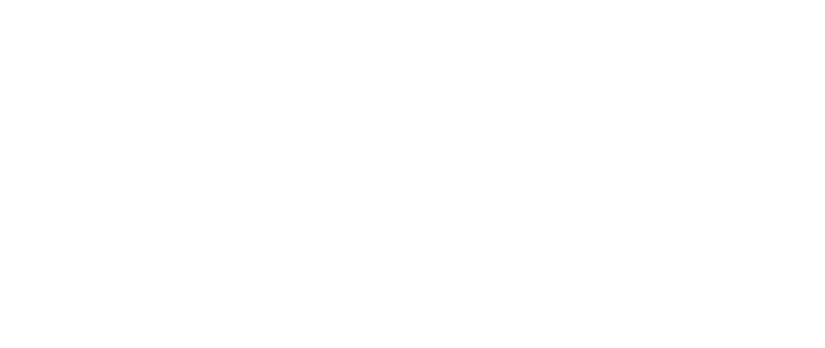
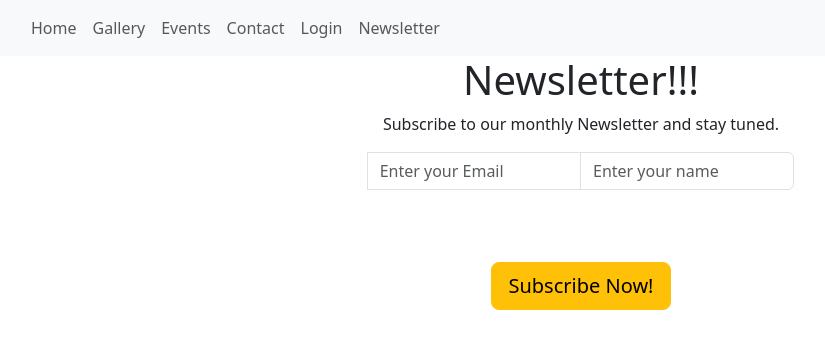
Before and after one commit to ShazebA/olli, a React (Create React App) app in the folder olli/: page /signup in a window 1280 px wide. Before the commit this address had no page. Shown: the top 348 px of the page, without its empty margins (59-884 px from the left). Built offline with nearby package versions, Linux system fonts and the light colour scheme.

Commit message:
Added ability to sign up for newsletter

```diff
--- a/olli/src/App.js
+++ b/olli/src/App.js
@@ -1,9 +1,10 @@
+
 import React from 'react';
 import { BrowserRouter as Router, Route, Link, Routes, Navigate, useLocation } from 'react-router-dom';
 import { Navbar, Nav } from 'react-bootstrap';
 import Container from 'react-bootstrap/Container';
 
-// Assuming these components are defined elsewhere in your project
+
 import Login from './Login';
 import HomePage from './HomePage';
 import EventsPage from './EventsPage';
@@ -11,6 +12,7 @@
 import Contacts from './ContactPage';
 import Gallery from './Gallery';
 import Dashboard from "./Dashboard";
+import NewsletterSignup from './NewsletterSignup';
 
 function setToken(userToken) {
   sessionStorage.setItem('token', JSON.stringify(userToken));
@@ -22,7 +24,7 @@
   return userToken?.accessToken;
 }
 
-// NavigationBar component to use useLocation hook correctly
+
 function NavigationBar() {
   const location = useLocation();
   const token = getToken();
@@ -39,6 +41,7 @@
               <Nav.Link as={Link} to="/events">Events</Nav.Link>
               <Nav.Link as={Link} to="/contact">Contact</Nav.Link>
               {!token && <Nav.Link as={Link} to="/login">Login</Nav.Link>}
+              <Nav.Link as={Link} to="/signup">Newsletter</Nav.Link>
             </Nav>
           </Navbar.Collapse>
         </Container>
@@ -51,7 +54,7 @@
   return (
     <>
       <Routes>
-        {/* NavigationBar is included outside of Routes to ensure it renders independently of the current route */}
+
         <Route path="/" element={<><NavigationBar /><HomePage /></>} />
         <Route path="/login" element={<><NavigationBar /><Login setToken={setToken} /></>} />
         <Route path="/events" element={<><NavigationBar /><EventsPage /></>} />
@@ -59,6 +62,7 @@
         <Route path="/contact" element={<><NavigationBar /><Contacts /></>} />
         <Route path="/gallery" element={<><NavigationBar /><Gallery /></>} />
         <Route path="/dashboard" element={<Dashboard />} />
+        <Route path="/signup" element={<><NavigationBar /><NewsletterSignup /></>} />
       </Routes>
     </>
   );
--- /dev/null
+++ b/olli/src/NewsletterSignup.js
@@ -0,0 +1,71 @@
+import React, { useState } from 'react';
+
+function NewsletterSignup() {
+
+    const [formData, setFormData] = useState({ email: '', name: '' });
+
+  const handleChange = (event) => {
+    const { name, value } = event.target;
+    setFormData(prevState => ({
+      ...prevState,
+      [name]: value
+    }));
+  };
+
+  const handleSubmit = async (event) => {
+    event.preventDefault();
+    let name = formData.name.split(' ')
+    if(!name[1]){
+        name[1] = ''
+    }
+    try {
+      const response = await fetch('http://localhost:3000/api/newsletter/signup', {
+        method: 'POST',
+        headers: {
+          'Content-Type': 'application/json'
+        },
+        body: JSON.stringify({
+          email: formData.email,
+          fName: name[0],
+          lName: name[1]
+        })
+      });
+
+      const data = await response.json();
+
+      if (response.ok) {
+        alert('Signed up for the newsletter successfully!');
+      } else {
+        alert(data.error || 'An error occurred while signing up for the newsletter.');
+      }
+    } catch (err) {
+      console.error('Error:', err);
+      alert('An error occurred while signing up for the newsletter.');
+    }
+  };
+
+  return (
+    <div className="tab-content custom-tab-content" align="center">
+      <div className="subscribe-panel">
+        <h1>Newsletter!!!</h1>
+        <p>Subscribe to our monthly Newsletter and stay tuned.</p>
+
+        <form onSubmit={handleSubmit}>
+          <div className="col-md-4"></div>
+          <div className="col-md-4">
+            <div className="input-group">
+              <span className="input-group-addon"><i className="glyphicon glyphicon-envelope" aria-hidden="true"></i></span>
+              <input type="email" className="form-control input-lg" name="email" id="email" placeholder="Enter your Email" onChange={handleChange} required /><br />
+              <input type="text" className="form-control input-lg" name="name" id="name" placeholder="Enter your name" onChange={handleChange} required />
+            </div>
+          </div>
+          <div className="col-md-4"></div>
+          <br /><br /><br />
+          <button type="submit" className="btn btn-warning btn-lg">Subscribe Now!</button>
+        </form>
+      </div>
+    </div>
+  );
+}
+
+export default NewsletterSignup;
```
Also changed, not shown: 2 other files (tests, documents, lock files or other folders).
